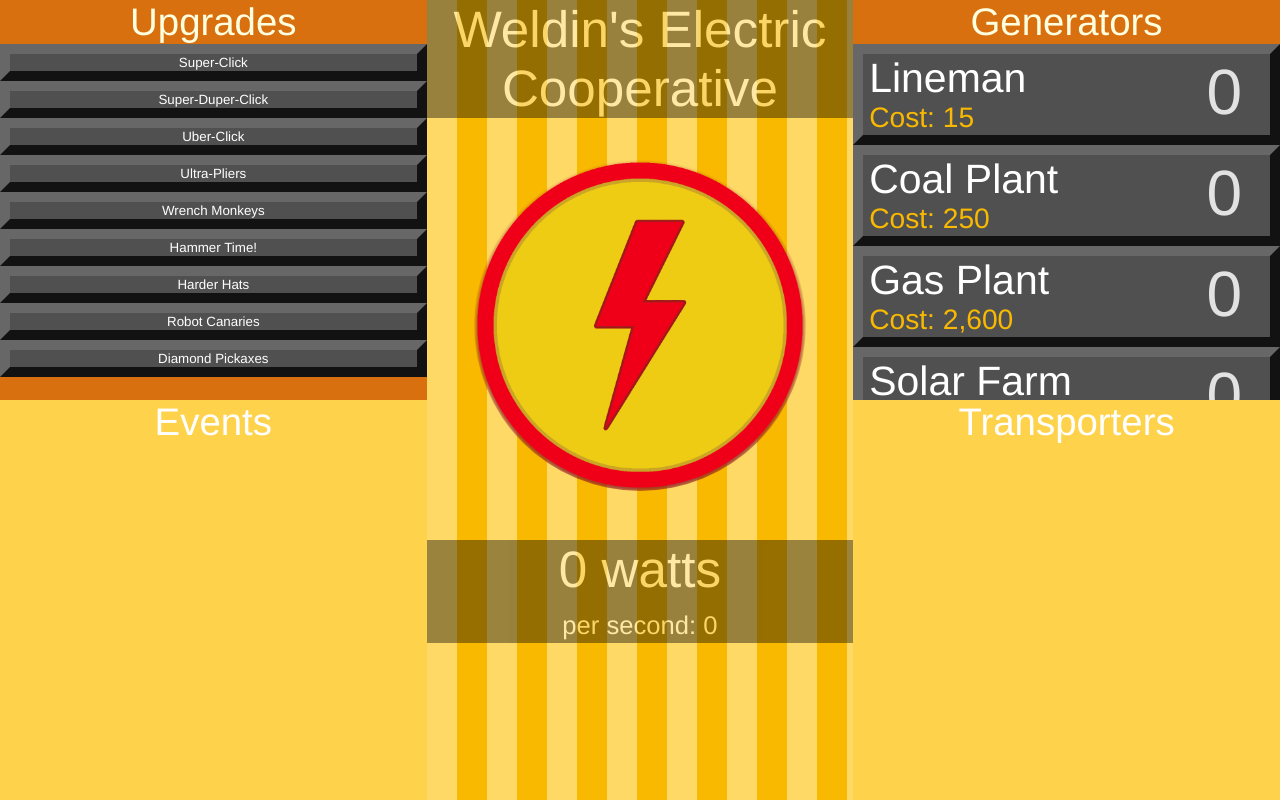
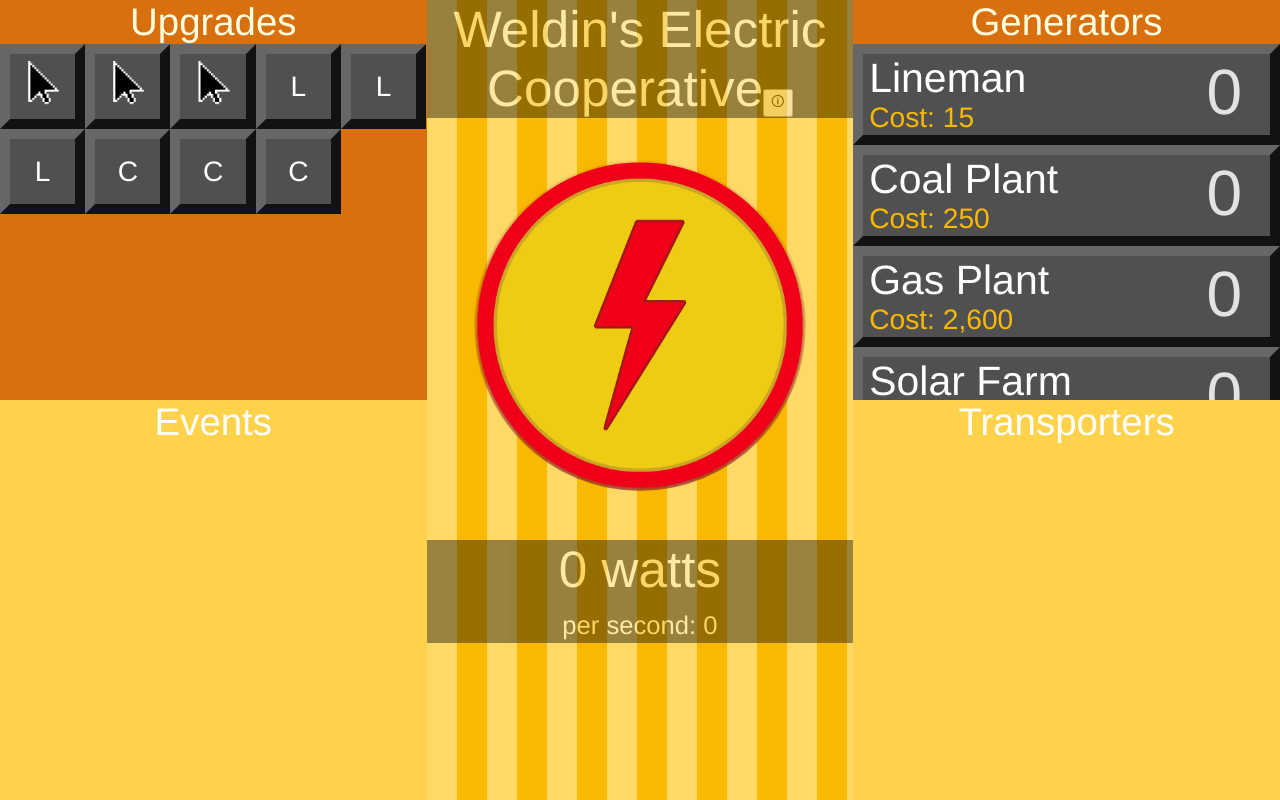
Before and after one commit to weldindunn/beat-the-peak, a React (Create React App) app: page / in a window 1280 px wide. Built offline with nearby package versions, Linux system fonts and the light colour scheme.

Commit message:
Reformatted upgrade squares, added cursor icons

```diff
--- a/src/App.css
+++ b/src/App.css
@@ -39,16 +39,30 @@
   background: rgb(216, 112, 15);
   color: #FFFFE0;
   height: 50vh;
+  overflow-y: auto;
+}
+
+/* Hides scrollbar for chrome/safari/opera/edge */
+.upgrades::-webkit-scrollbar {
+  display: none;
 }
 
 .upgrade {
-  width: 100%;
+  width: 6.66vw;
+  height: 6.66vw;
   border-width: 0.8vw;
   background: #707070;
   border-color: #909090;
   color: #FFFFFF;
   font-family:'Franklin Gothic Medium', 'Arial Narrow', Arial, sans-serif;
+  font-size: 2.2vw;
   float: left;
+}
+
+.upgrade img {
+  max-width: 100%;
+  align-items: center;
+  align-content: center;
 }
 
 .upgrade:hover {
@@ -60,6 +74,26 @@
   background: #505050;
   border-color: #676767;
 }
+
+.upgrade-tooltip {
+  background: #404040;
+  color: #FFFFFF;
+  width: 40vw;
+  padding: 0.6vw;
+  font-size: 2vw;
+}
+
+.upgrade-name {
+  float: left;
+}
+.upgrade-cost {
+  float: right;
+}
+.upgrade-description {
+  display: inline-block;
+}
+
+
 
 /*==================
   Event column style
--- /dev/null
+++ b/src/components/upgradeHoverBox.tsx
@@ -0,0 +1,20 @@
+import React from "react";
+import { Upgrade } from "../interfaces/upgrade";
+
+export function UpgradeHoverBox({upgrade}: {upgrade: Upgrade}): JSX.Element {
+    return (
+        <div className="upgrade-tooltip">
+            <div className="upgrade-tooltip-title">
+                <div className="upgrade-name">
+                    {upgrade.name}
+                </div>
+                <div className="upgrade-cost">
+                    Cost: {upgrade.cost} watts
+                </div>
+            </div>
+            <div className="upgrade-description">
+                {upgrade.description}
+            </div>
+        </div>
+    )
+}
--- a/src/components/upgradeSquare.tsx
+++ b/src/components/upgradeSquare.tsx
@@ -1,5 +1,8 @@
 import React from "react";
+import { OverlayTrigger, Tooltip } from "react-bootstrap";
 import { Upgrade } from "../interfaces/upgrade";
+import { UpgradeHoverBox } from "./upgradeHoverBox";
+import cursor from "../img/cursor.png";
 
 export function UpgradeSquare({
     watts,
@@ -12,9 +15,24 @@ export function UpgradeSquare({
 }): JSX.Element {
     return (
         <>
-            <button className="upgrade" onClick={() => buyUpgrade(upgrade)} disabled={watts < Math.round(upgrade.cost)}>
-                {upgrade.name}
-            </button>
+            <OverlayTrigger
+                placement={"right"}
+                overlay={
+                    <Tooltip>
+                        <UpgradeHoverBox upgrade={upgrade}></UpgradeHoverBox>
+                    </Tooltip>
+                }
+            >
+                <button className="upgrade" onClick={() => buyUpgrade(upgrade)} disabled={watts < Math.round(upgrade.cost)}>
+                    {
+                        upgrade.generator === "Click" ? (
+                            <img src={cursor} alt={upgrade.generator}/>
+                        ) : (
+                            <span>{upgrade.generator.charAt(0)}</span>
+                        )
+                    }
+                </button>
+            </OverlayTrigger>
         </>
     )
 }
--- a/src/components/viewCenter.tsx
+++ b/src/components/viewCenter.tsx
@@ -12,12 +12,18 @@ export function ViewCenter ({
     wattsPerSec: number;
     clickBolt: () => void;
 }): JSX.Element {
+
+    function clearStorage(): void {
+        localStorage.clear();
+    }
+
     return (
         <div className="center">
             {/* Power Button */}
             <div className="center-text-box">
                 <span className="center-header">
                     Weldin's Electric Cooperative
+                    <button onClick={clearStorage}>🛈</button>
                 </span>
             </div>
             {/* <span>{name}{"'s Electric Cooperative"}</span> */}
--- a/src/components/viewUpgrades.tsx
+++ b/src/components/viewUpgrades.tsx
@@ -77,7 +77,9 @@ export function ViewUpgrades({
 }): JSX.Element {
     return (
         <>
-            <span>Upgrades</span>
+            <div>
+                <span>Upgrades</span>
+            </div>
             {
                 upgrades.map((upgrade: Upgrade) => (
                     upgrade.unlocked && !upgrade.purchased ? (
```
Also changed, not shown: src/img/cursor.png (added).
